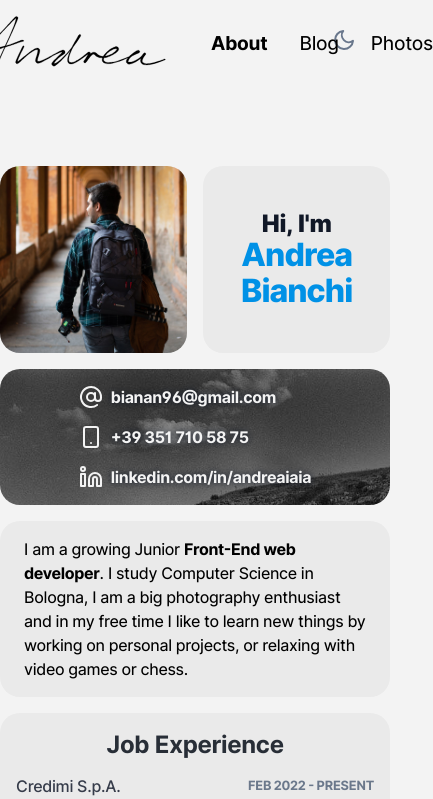
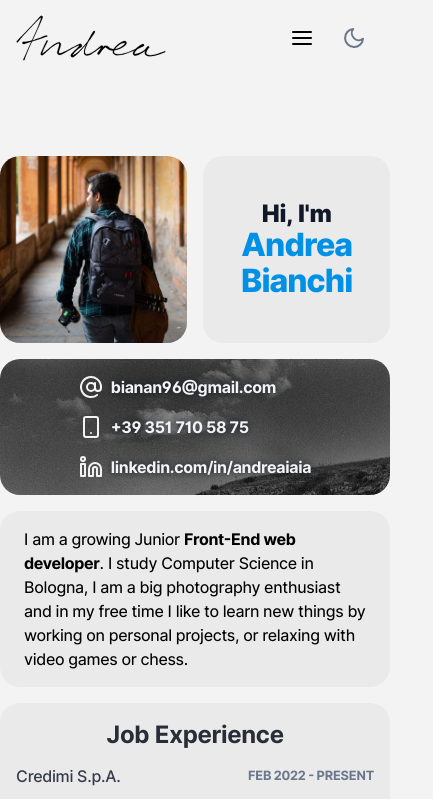
Before and after one commit to andreaiaia/blog, a Next.js app: page / in a window 390 px wide. Shown: the top 799 px of the page, 433 px wide, since content can reach past the window. Built offline with nearby package versions, Linux system fonts and the light colour scheme.

Commit message:
Making the header responsive

```diff
--- a/components/Header/Header.module.scss
+++ b/components/Header/Header.module.scss
@@ -5,9 +5,11 @@
   // Header style
   position: relative;
   // background-color: red;
-  margin: 0;
+  margin: auto;
   padding: 0.5rem 1rem;
   transition: all 0.3s ease-in-out;
+
+  max-width: 1200px;
 
   // Layout
   @include mainGrid;
@@ -18,18 +20,34 @@
   justify-self: center;
 
   & svg {
-    width: 180px;
-    height: 70px;
+    width: 150px;
+    height: 60px;
+  }
+
+  @include smartphone {
+    grid-column: 1 / 9;
+    justify-self: start;
   }
 }
 
 .nav {
   grid-column: 7 / 11;
+
+  @include smartphone {
+    grid-column: 9 / 11;
+    justify-self: end;
+  }
 }
 
 .themeSwitcher {
   grid-column: 11 / 13;
   justify-self: center;
+  line-height: 0;
+
+  @include smartphone {
+    justify-self: end;
+    padding-right: 0.5rem;
+  }
 }
 
 .navLinks {
@@ -67,6 +85,10 @@
       background-color: $white;
     }
   }
+
+  &.collapsed {
+    display: none;
+  }
 }
 
 .active {
--- a/components/Header/index.jsx
+++ b/components/Header/index.jsx
@@ -1,4 +1,4 @@
-import React, { useState } from 'react';
+import React, { useState, useEffect } from 'react';
 import Image from 'next/image';
 
 import { NavLink } from './NavLink';
@@ -10,11 +10,19 @@ import { Archive, Camera, User, Menu, XCircle } from 'react-feather';
 import styles from './Header.module.scss';
 
 const Header = () => {
-  const [expanded, setExpanded] = useState(false);
+  const [mounted, setMounted] = useState(false);
+  const [width, setWidth] = useState(null);
 
-  const handleMenu = () => {
-    setExpanded(() => !expanded);
-  };
+  useEffect(() => {
+    setMounted(true);
+    setWidth(window.innerWidth);
+  }, []);
+
+  if (!mounted) return null;
+
+  window.addEventListener('resize', () => {
+    setWidth(window.innerWidth);
+  });
 
   return (
     <header className={styles.header}>
@@ -22,18 +30,29 @@ const Header = () => {
         <Logo />
       </div>
       <nav className={styles.nav}>
-        <ul className={styles.navLinks}>
-          <li onClick={handleMenu}>
+        {width <= 600 && (
+          <div>
+            <Menu />
+          </div>
+        )}
+        <ul
+          className={
+            width > 600
+              ? styles.navLinks
+              : `${styles.navLinks} ${styles.collapsed}`
+          }
+        >
+          <li>
             <NavLink href="/" activeClassName={styles.active}>
               <a>About</a>
             </NavLink>
           </li>
-          <li onClick={handleMenu}>
+          <li>
             <NavLink href="/posts" activeClassName={styles.active}>
               <a>Blog</a>
             </NavLink>
           </li>
-          <li onClick={handleMenu}>
+          <li>
             <NavLink href="/photos" activeClassName={styles.active}>
               <a>Photos</a>
             </NavLink>
```
